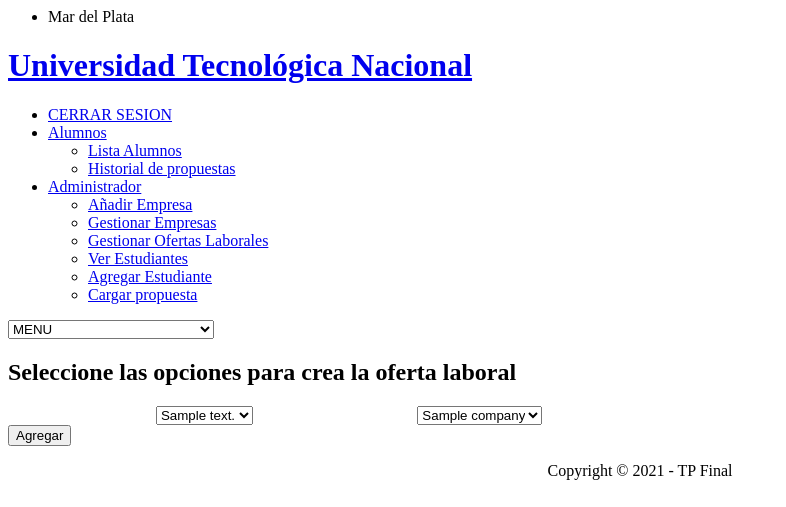
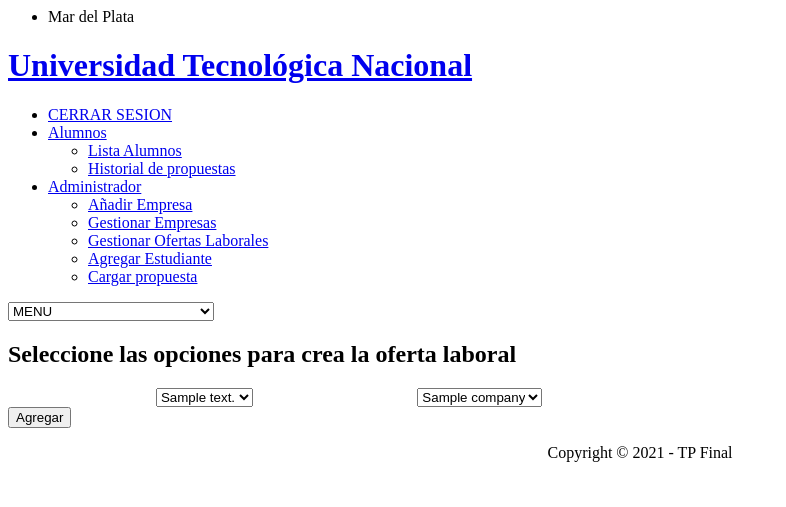
Before and after one commit to matiasmenillo/UTNapp, a PHP site: template UTNapp/Views/addJobOffer.php in a window 1280 px wide. Shown: the top 507 px of the page, without its empty margins (0-786 px from the left). Run offline with PHP 8.4, Linux system fonts and the light colour scheme; the template is opened without the code that fills it: most values are stand-ins (such as "Sample title", 1, 10 or a date in 2020); some libraries are stand-ins or nearby versions.

Commit message:
REMOVE DUPLICATED OPTION

```diff
--- a/UTNapp/Views/nav-barAdmin.php
+++ b/UTNapp/Views/nav-barAdmin.php
@@ -27,7 +27,6 @@
                 <li><a href="<?php echo FRONT_ROOT."Company/ShowAddView" ?>">Añadir Empresa</a></li>
                 <li><a href="<?php echo FRONT_ROOT."Company/ShowCompanyListView" ?>">Gestionar Empresas</a></li>
                 <li><a href="<?php echo FRONT_ROOT."Postulation/ShowPostulateView" ?>">Gestionar Ofertas Laborales</a></li>
-                <li><a href="<?php echo FRONT_ROOT."Student/ShowStudentListView" ?>">Ver Estudiantes</a></li>
                 <li><a href="<?php echo FRONT_ROOT."Student/ShowAddStudentView" ?>">Agregar Estudiante</a></li>
                 <li><a href="<?php echo FRONT_ROOT."JobOffer/ShowAddView" ?>">Cargar propuesta</a></li>
               </ul>
```
